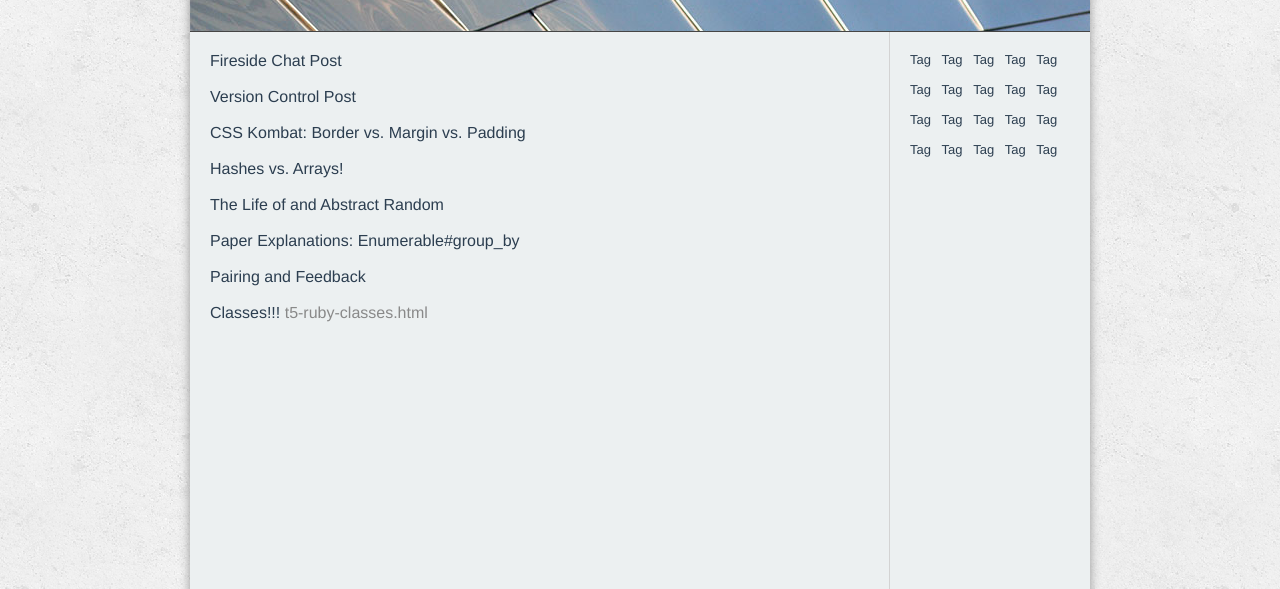
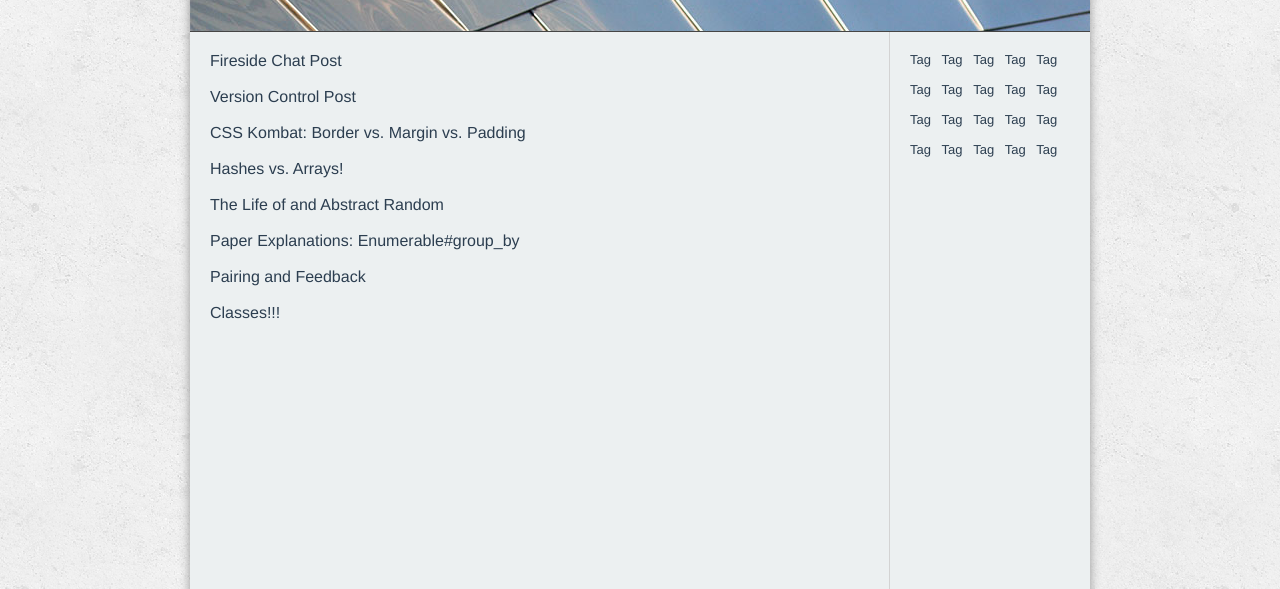
Before and after one commit to fu1two/fu1two.github.io, a plain HTML site: page blog/index.html in a window 1280 px wide. Shown: the part 150-739 px from the top of the page. Drawn offline with nearby package versions, Linux system fonts and the light colour scheme.

Commit message:
Update index.html

```diff
--- a/blog/index.html
+++ b/blog/index.html
@@ -41,7 +41,7 @@
 		        <a href = "http://fu1two.github.io/blog/t4-enumerable-methods.html">Paper Explanations: Enumerable#group_by</a><br /><br />
 		        <a href = "http://fu1two.github.io/blog/c5-feedback.html">Pairing and Feedback</a><br /><br />
 		        <a href = "http://fu1two.github.io/blog/t5-ruby-classes.html">Classes!!!</a>
-		        t5-ruby-classes.html
+
 	    	</div>
 
 		<div class="push"></div>
```
